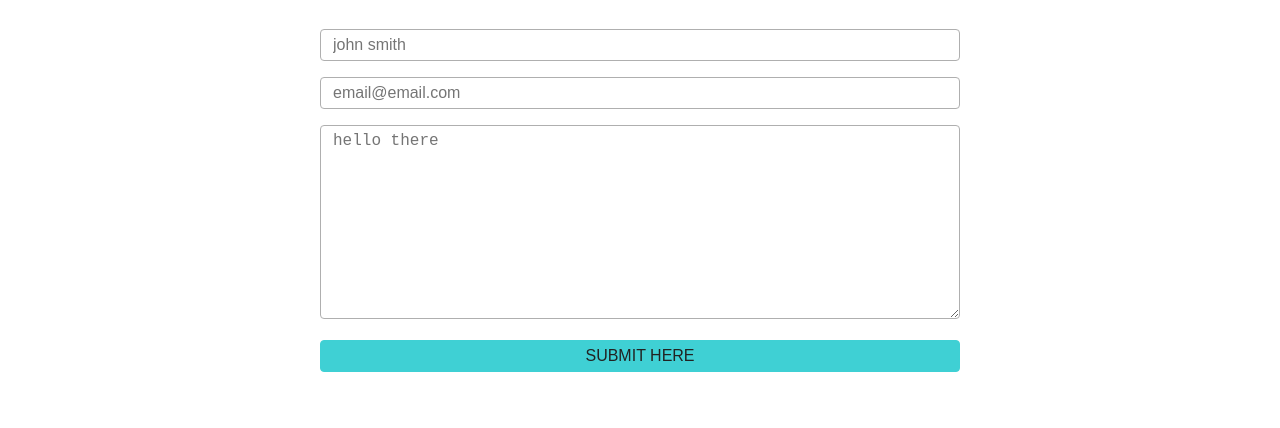
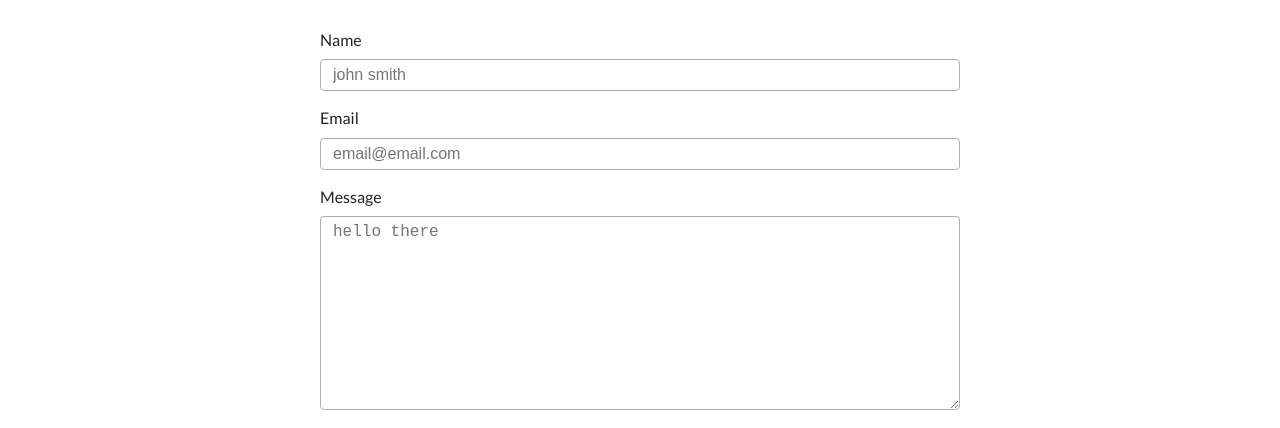
Before and after one commit to devon-the-developer/backroads-project, a Gatsby site: page /contact in a window 1280 px wide. Shown: the part 666-1094 px from the top of the page. Built offline with nearby package versions, Linux system fonts and the light colour scheme; Gatsby itself is replaced by a stand-in of ours.

Commit message:
contact page connected with formspree

```diff
--- a/src/components/Contact/Contact.jsx
+++ b/src/components/Contact/Contact.jsx
@@ -7,8 +7,9 @@ const Contact = () => {
         <section className={styles.contact}>
             <Title title="contact" subtitle="us" />
             <div className={styles.center}>
-                <form className={styles.form}>
+                <form action="https://formspree.io/devonlumsden@mail.com" method="POST" className={styles.form}>
                     <div>
+                        <label htmlFor="name">name</label>
                         <input
                             type="text"
                             name="name"
@@ -18,6 +19,7 @@ const Contact = () => {
                         />
                     </div>
                     <div>
+                        <label htmlFor="email">email</label>
                         <input
                             type="text"
                             name="email"
@@ -27,6 +29,7 @@ const Contact = () => {
                         />
                     </div>
                     <div>
+                        <label htmlFor="message">message</label>
                         <textarea
                             name="message"
                             id="message"
```
